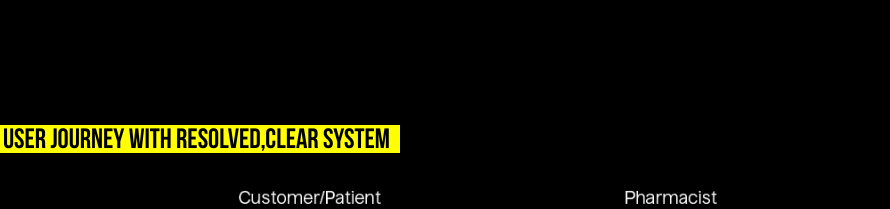
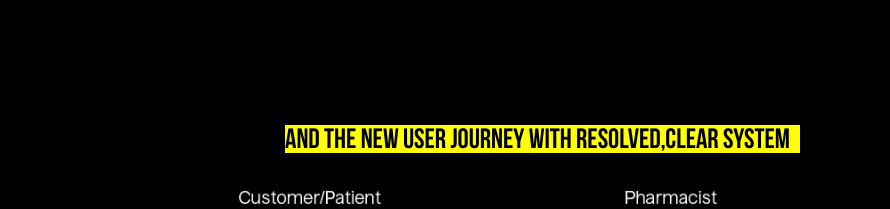
Before and after one commit to caroline-kelly-2/caroline-kelly-2.github.io, a plain HTML site: page med.html in a window 1280 px wide. Shown: the part 3260-3469 px from the top of the page, without its empty margins (0-890 px from the left). Drawn offline with nearby package versions, Linux system fonts and the light colour scheme; files whose address does not match are found by name.

Commit message:
Update main.css

```diff
--- a/css/main.css
+++ b/css/main.css
@@ -472,7 +472,7 @@ background-color: yellow;
     color: black;
     font-size: 21pt;
     line-height: 21pt;
-    margin-left: -200px;
+    margin-left: 200px;
     margin-top: 200px;
     max-width: 515px;
 
```
